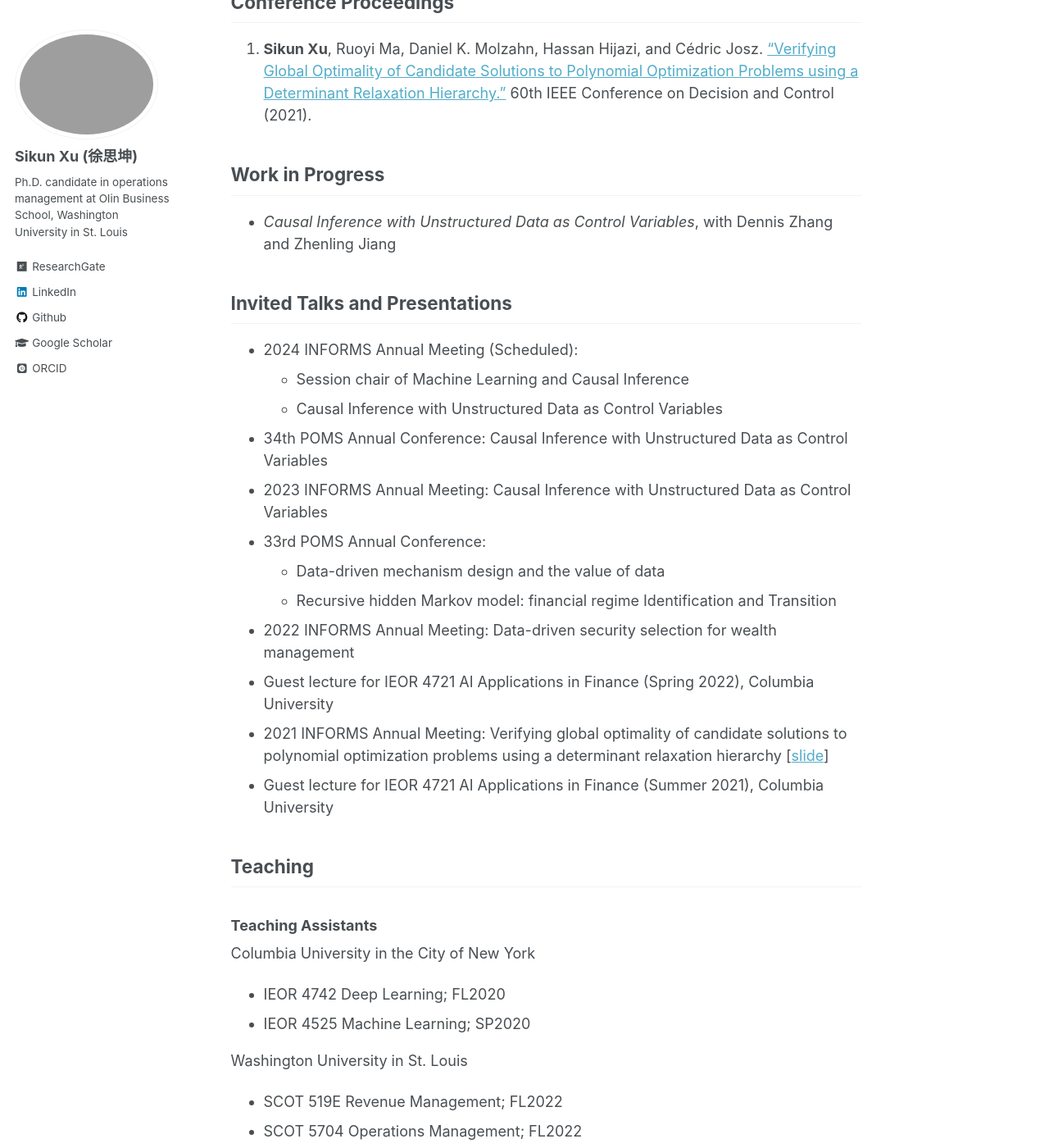
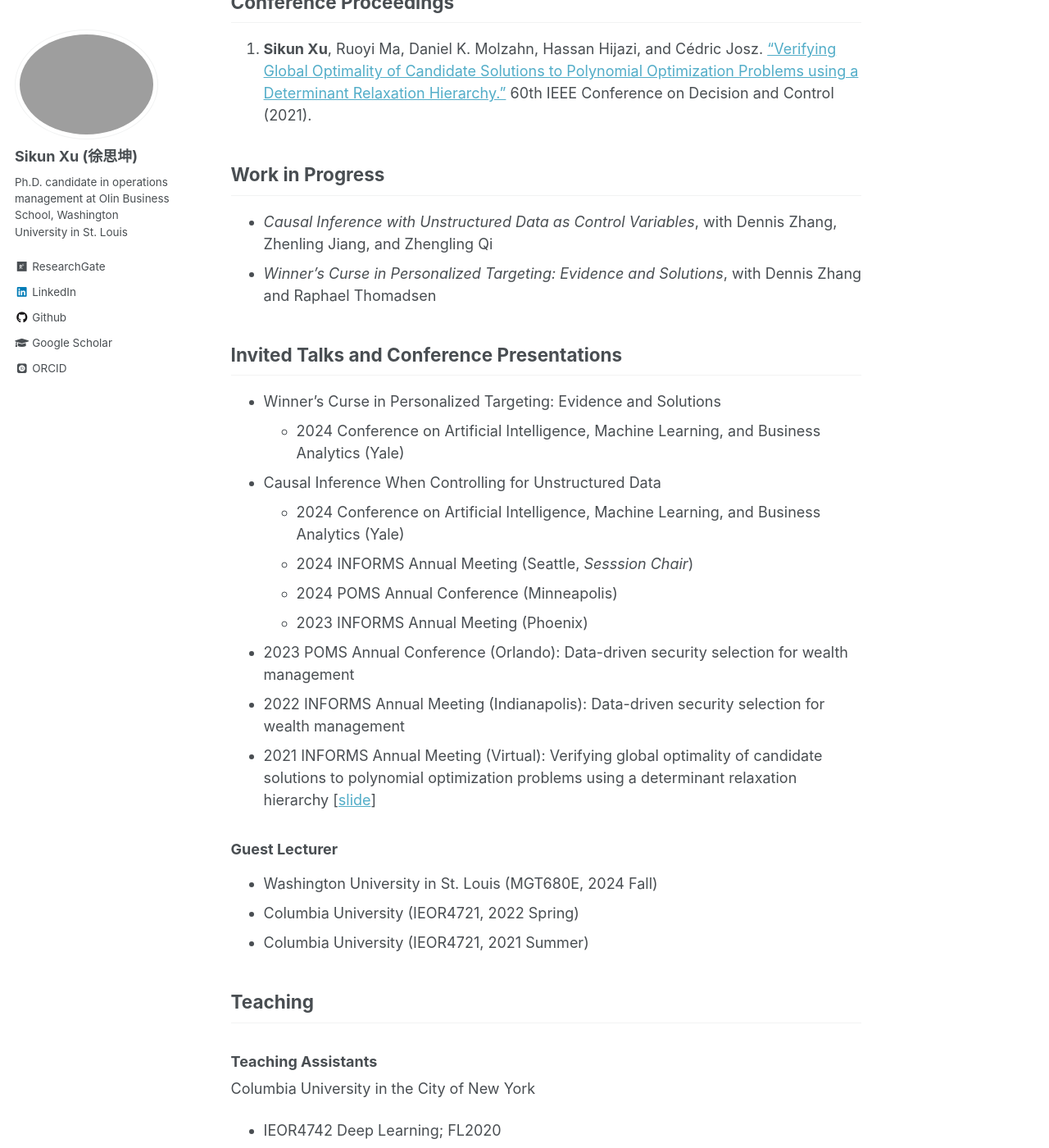
Before and after one commit to iamsikun/iamsikun.github.io, a Jekyll site: the page built from _pages/about.md, in a window 1280 px wide and 1400 px high, scrolled down 835 px. Shown: the whole window at 82% size. Built offline with Jekyll 4.4.1, drawn with Linux system fonts in a browser that asks for light colours; some web fonts are replaced; some of the changed text lies outside the part shown.

Commit message:
Update about.md

```diff
--- a/_pages/about.md
+++ b/_pages/about.md
@@ -29,35 +29,46 @@ I am a Ph.D. candidate in [Supply Chain, Operations, and Technology](https://oli
 1. **Sikun Xu**, Ruoyi Ma, Daniel K. Molzahn, Hassan Hijazi, and Cédric Josz. ["Verifying Global Optimality of Candidate Solutions to Polynomial Optimization Problems using a Determinant Relaxation Hierarchy."](https://ieeexplore.ieee.org/document/9683608) 60th IEEE Conference on Decision and Control (2021).
 
 ## Work in Progress
-* *Causal Inference with Unstructured Data as Control Variables*, with Dennis Zhang and Zhenling Jiang
+* *Causal Inference with Unstructured Data as Control Variables*, with Dennis Zhang, Zhenling Jiang, and Zhengling Qi
+* *Winner's Curse in Personalized Targeting: Evidence and Solutions*, with Dennis Zhang and Raphael Thomadsen
 
-## Invited Talks and Presentations
-* 2024 INFORMS Annual Meeting (Scheduled):
-    * Session chair of Machine Learning and Causal Inference
-    * Causal Inference with Unstructured Data as Control Variables
-* 34th POMS Annual Conference: Causal Inference with Unstructured Data as Control Variables
-* 2023 INFORMS Annual Meeting: Causal Inference with Unstructured Data as Control Variables
-* 33rd POMS Annual Conference:
-    * Data-driven mechanism design and the value of data
-    * Recursive hidden Markov model: financial regime Identification and Transition
-* 2022 INFORMS Annual Meeting: Data-driven security selection for wealth management
-* Guest lecture for IEOR 4721 AI Applications in Finance (Spring 2022), Columbia University
-* 2021 INFORMS Annual Meeting: Verifying global optimality of candidate solutions to polynomial optimization problems using a determinant relaxation hierarchy \[[slide](https://wustl.box.com/s/uual8yxs54isfz5jmm42p1ekuasds4h3)\]
-* Guest lecture for IEOR 4721 AI Applications in Finance (Summer 2021), Columbia University
+## Invited Talks and Conference Presentations
+* Winner's Curse in Personalized Targeting: Evidence and Solutions
+    * 2024 Conference on Artificial Intelligence, Machine Learning, and Business Analytics (Yale)
+
+* Causal Inference When Controlling for Unstructured Data
+    * 2024 Conference on Artificial Intelligence, Machine Learning, and Business Analytics (Yale)
+    * 2024 INFORMS Annual Meeting (Seattle, *Sesssion Chair*)
+    * 2024 POMS Annual Conference (Minneapolis)
+    * 2023 INFORMS Annual Meeting (Phoenix)
+
+* 2023 POMS Annual Conference (Orlando): Data-driven security selection for wealth management
+* 2022 INFORMS Annual Meeting (Indianapolis): Data-driven security selection for wealth management
+* 2021 INFORMS Annual Meeting (Virtual): Verifying global optimality of candidate solutions to polynomial optimization problems using a determinant relaxation hierarchy \[[slide](https://wustl.box.com/s/uual8yxs54isfz5jmm42p1ekuasds4h3)\]
+
+### Guest Lecturer
+* Washington University in St. Louis (MGT680E, 2024 Fall)
+* Columbia University (IEOR4721, 2022 Spring)
+* Columbia University (IEOR4721, 2021 Summer)
+
 
 ## Teaching
 ### Teaching Assistants
 Columbia University in the City of New York
-* IEOR 4742 Deep Learning; FL2020
-* IEOR 4525 Machine Learning; SP2020
+* IEOR4742 Deep Learning; FL2020
+* IEOR4525 Machine Learning; SP2020
 
 Washington University in St. Louis
-* SCOT 519E Revenue Management; FL2022
-* SCOT 5704 Operations Management; FL2022
-* SCOT 500D Project Management; FL2022, SP2023
-* SCOT 500M Supply Chain Analytics: Stochastic Models; SP2023, SP2024
-* SCOT 400D Supply Chain Analytics; SP2023
-* SCOT 558 Advanced Operations Strategy; FL2023
-* SCOT 356 Operations and Manufacturing Management; FL2024
-* SCOT 652 Dynamic Programming; FL2024
-* MGT 680E AI & Machine Learning Business Applications; FL2024
+* SCOT519E Revenue Management; FL2022
+* SCOT5704 Operations Management; FL2022
+* SCOT500D Project Management; FL2022, SP2023
+* SCOT500M Supply Chain Analytics: Stochastic Models; SP2023, SP2024
+* SCOT400D Supply Chain Analytics; SP2023
+* SCOT558 Advanced Operations Strategy; FL2023
+* SCOT356 Operations and Manufacturing Management; FL2024
+* MGT680E AI & Machine Learning Business Applications; FL2024
+
+
+## Academic Services
+  * Session Chair at INFORMS Annual Meeting (2024)
+  * Reviewer for *Journal of Investment Strategies*
```
